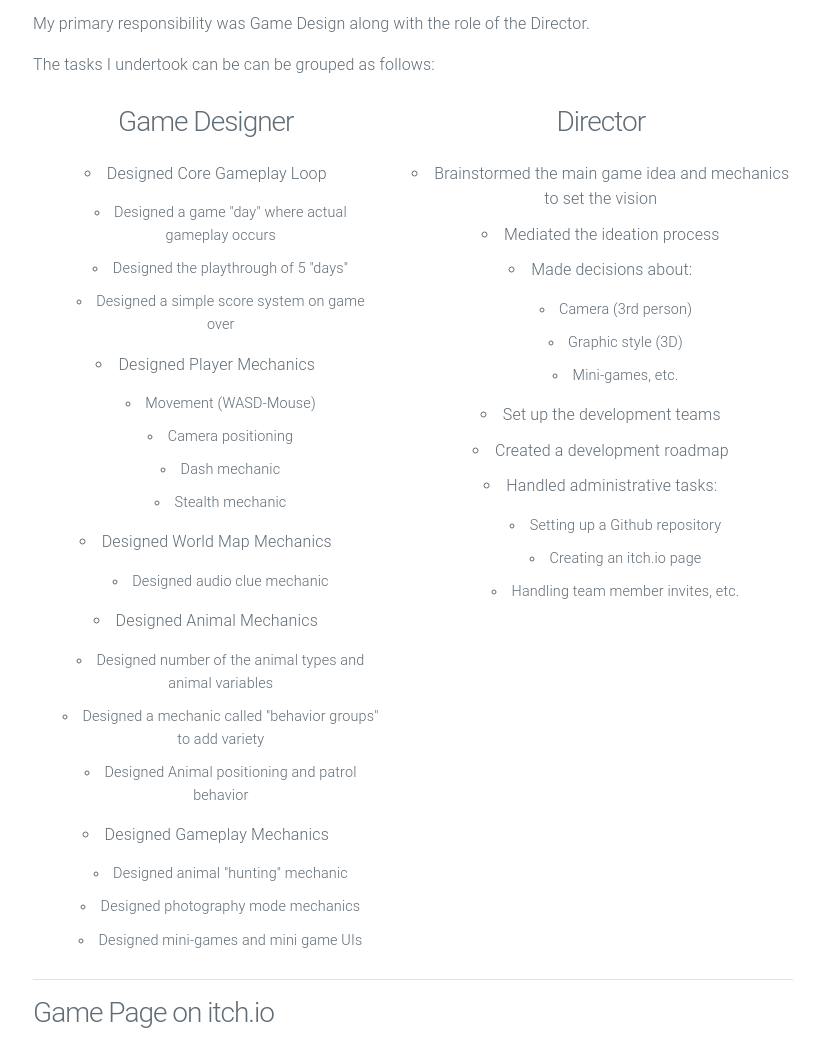
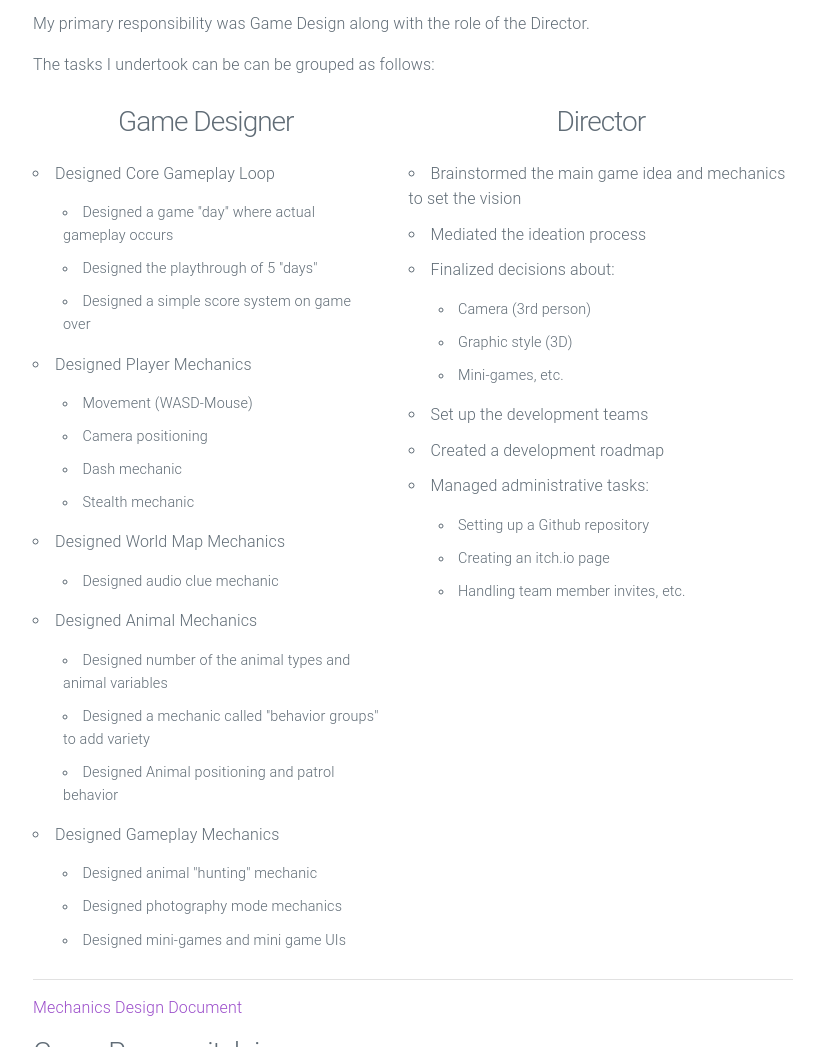
Before and after one commit to htramu/htk.github.io, a Jekyll site: the page built from _posts/2024-03-25-Whispers in the Wild.md, in a window 1280 px wide and 1400 px high, scrolled down 2188 px, cut to the strip 0-1047 px from the top of the window. Shown: the whole strip, without its empty margins (227-1046 px from the left). Built offline with Jekyll 4.4.1, drawn with Linux system fonts in a browser that asks for light colours.

Commit message:
asdasfaf

```diff
--- a/_posts/2024-03-25-Whispers in the Wild.md
+++ b/_posts/2024-03-25-Whispers in the Wild.md
@@ -21,8 +21,8 @@ The tasks I undertook can be can be grouped as follows:
 
 <table>
   <tr>
-    <td style="text-align:center">
-		 <h3>Game Designer</h3>
+    <td>
+		 <h3 style="text-align: center;">Game Designer</h3>
 			<ul>
 			  <li>
 				Designed Core Gameplay Loop
@@ -67,12 +67,12 @@ The tasks I undertook can be can be grouped as follows:
 
 	</td>
 
-    <td style="vertical-align:top;text-align:center">
-		 <h3>Director</h3>
+    <td style="vertical-align:top">
+		 <h3 style="text-align: center;">Director</h3>
 			 <ul>
 			  <li>Brainstormed the main game idea and mechanics to set the vision</li>
 			  <li>Mediated the ideation process</li>
-			  <li>Made decisions about:
+			  <li>Finalized decisions about:
 			<ul>
 			  <li>Camera (3rd person)</li>
 			  <li>Graphic style (3D)</li>
@@ -81,7 +81,7 @@ The tasks I undertook can be can be grouped as follows:
 			  </li>
 			  <li>Set up the development teams</li>
 			  <li>Created a development roadmap</li>
-			  <li>Handled administrative tasks:
+			  <li>Managed administrative tasks:
 				<ul>
 				  <li>Setting up a Github repository</li>
 				  <li>Creating an itch.io page</li>
@@ -94,6 +94,7 @@ The tasks I undertook can be can be grouped as follows:
   </tr>
 </table>
 
+[Mechanics Design Document](assets/Wiw_Mechanics.pdf)
 
 
 ### Game Page on itch.io
```
Also changed, not shown: 1 other file.
